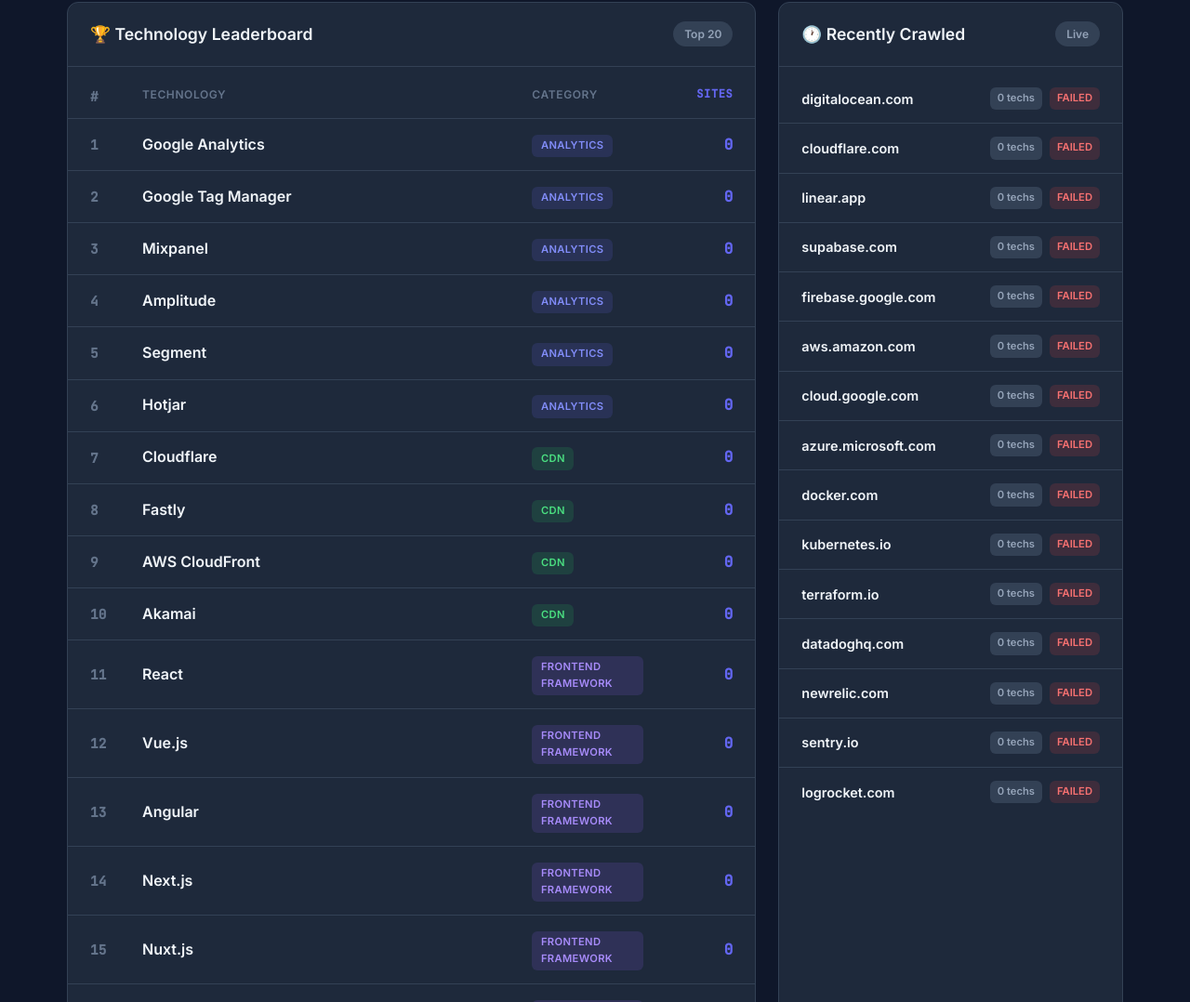
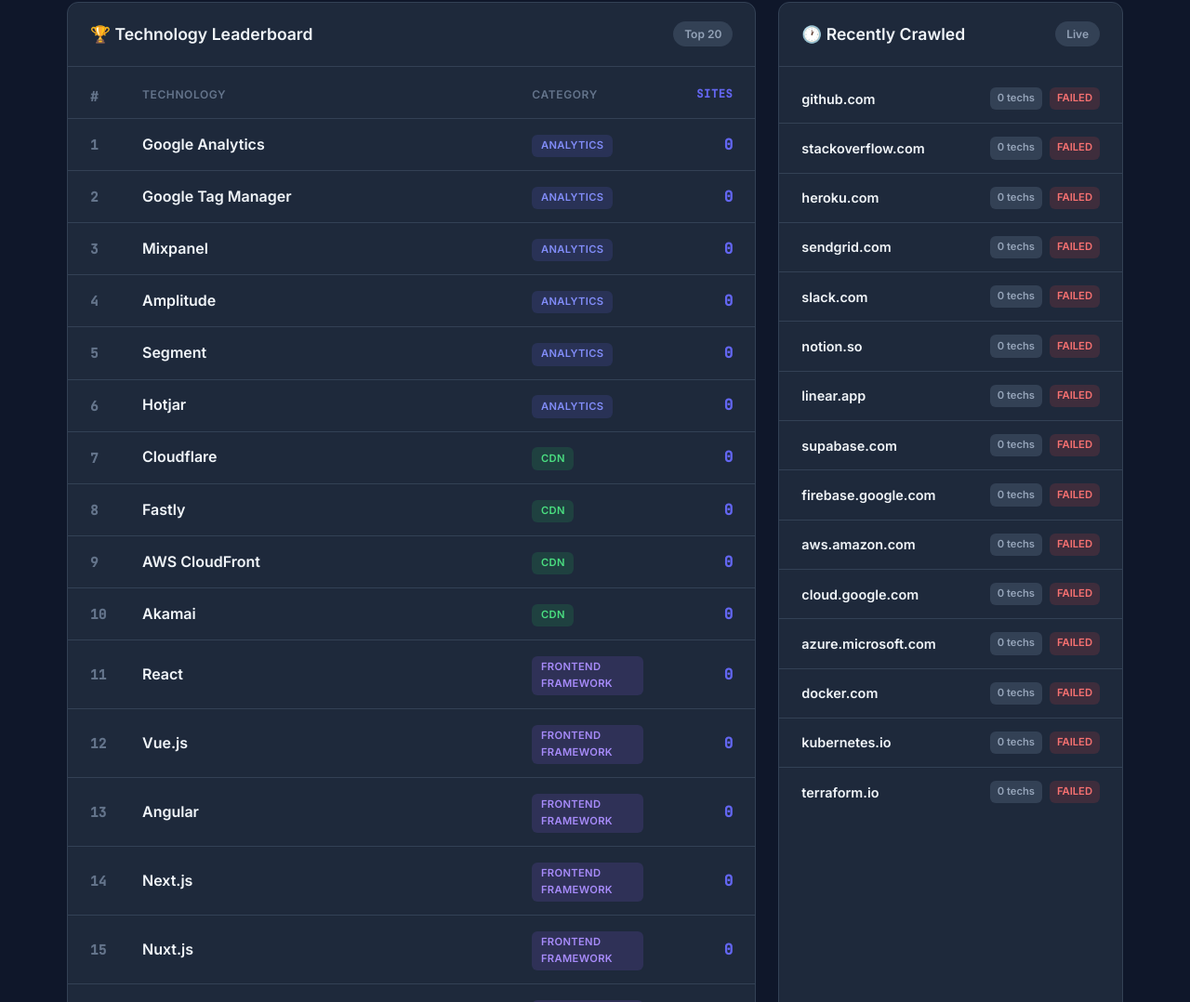
Before and after one commit to muhammadmahadazher/TechStack-Scout, a plain HTML site: page index.html in a window 1280 px wide. Shown: the part 578-1656 px from the top of the page at 93% size. Drawn offline with Linux system fonts and the light colour scheme.

Commit message:
deploy: 1e3c4251d2f47b1fa9aff4f9170148db0587b71e

```diff
--- a/index.html
+++ b/index.html
@@ -383,9 +383,9 @@
         </div>
         <div class="recent-list">
 
-            <a href="domain/8.html" class="recent-item">
+            <a href="domain/1.html" class="recent-item">
                 <div class="recent-domain">
-                    <span class="domain-name">digitalocean.com</span>
+                    <span class="domain-name">github.com</span>
 
                 </div>
                 <div class="recent-meta">
@@ -394,9 +394,53 @@
                 </div>
             </a>
 
-            <a href="domain/9.html" class="recent-item">
+            <a href="domain/2.html" class="recent-item">
                 <div class="recent-domain">
-                    <span class="domain-name">cloudflare.com</span>
+                    <span class="domain-name">stackoverflow.com</span>
+
+                </div>
+                <div class="recent-meta">
+                    <span class="tech-badge">0 techs</span>
+                    <span class="status-badge status-failed">failed</span>
+                </div>
+            </a>
+
+            <a href="domain/7.html" class="recent-item">
+                <div class="recent-domain">
+                    <span class="domain-name">heroku.com</span>
+
+                </div>
+                <div class="recent-meta">
+                    <span class="tech-badge">0 techs</span>
+                    <span class="status-badge status-failed">failed</span>
+                </div>
+            </a>
+
+            <a href="domain/12.html" class="recent-item">
+                <div class="recent-domain">
+                    <span class="domain-name">sendgrid.com</span>
+
+                </div>
+                <div class="recent-meta">
+                    <span class="tech-badge">0 techs</span>
+                    <span class="status-badge status-failed">failed</span>
+                </div>
+            </a>
+
+            <a href="domain/13.html" class="recent-item">
+                <div class="recent-domain">
+                    <span class="domain-name">slack.com</span>
+
+                </div>
+                <div class="recent-meta">
+                    <span class="tech-badge">0 techs</span>
+                    <span class="status-badge status-failed">failed</span>
+                </div>
+            </a>
+
+            <a href="domain/14.html" class="recent-item">
+                <div class="recent-domain">
+                    <span class="domain-name">notion.so</span>
 
                 </div>
                 <div class="recent-meta">
@@ -504,50 +548,6 @@
                 </div>
             </a>
 
-            <a href="domain/25.html" class="recent-item">
-                <div class="recent-domain">
-                    <span class="domain-name">datadoghq.com</span>
-
-                </div>
-                <div class="recent-meta">
-                    <span class="tech-badge">0 techs</span>
-                    <span class="status-badge status-failed">failed</span>
-                </div>
-            </a>
-
-            <a href="domain/26.html" class="recent-item">
-                <div class="recent-domain">
-                    <span class="domain-name">newrelic.com</span>
-
-                </div>
-                <div class="recent-meta">
-                    <span class="tech-badge">0 techs</span>
-                    <span class="status-badge status-failed">failed</span>
-                </div>
-            </a>
-
-            <a href="domain/27.html" class="recent-item">
-                <div class="recent-domain">
-                    <span class="domain-name">sentry.io</span>
-
-                </div>
-                <div class="recent-meta">
-                    <span class="tech-badge">0 techs</span>
-                    <span class="status-badge status-failed">failed</span>
-                </div>
-            </a>
-
-            <a href="domain/28.html" class="recent-item">
-                <div class="recent-domain">
-                    <span class="domain-name">logrocket.com</span>
-
-                </div>
-                <div class="recent-meta">
-                    <span class="tech-badge">0 techs</span>
-                    <span class="status-badge status-failed">failed</span>
-                </div>
-            </a>
-
         </div>
     </div>
 </div>
```
